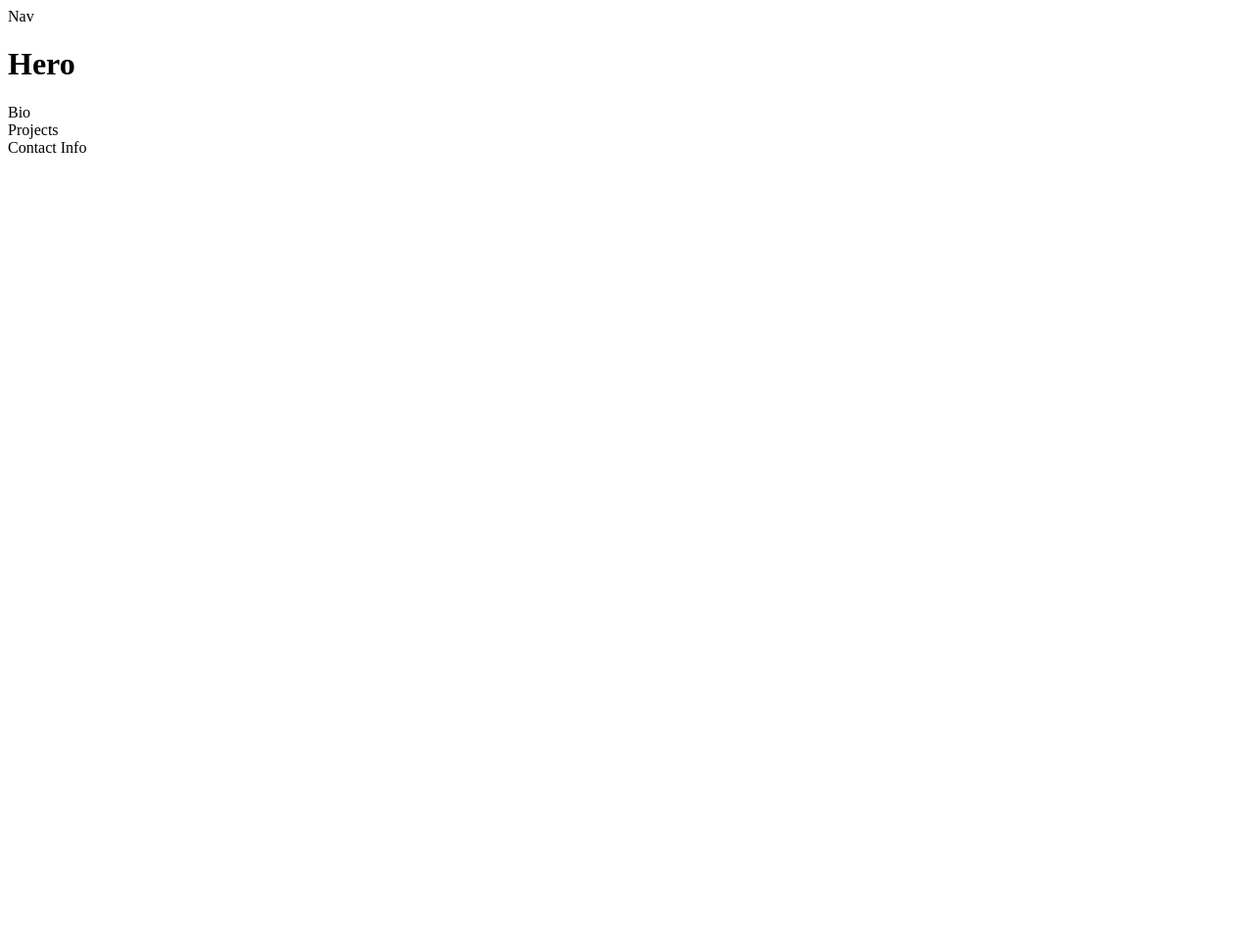
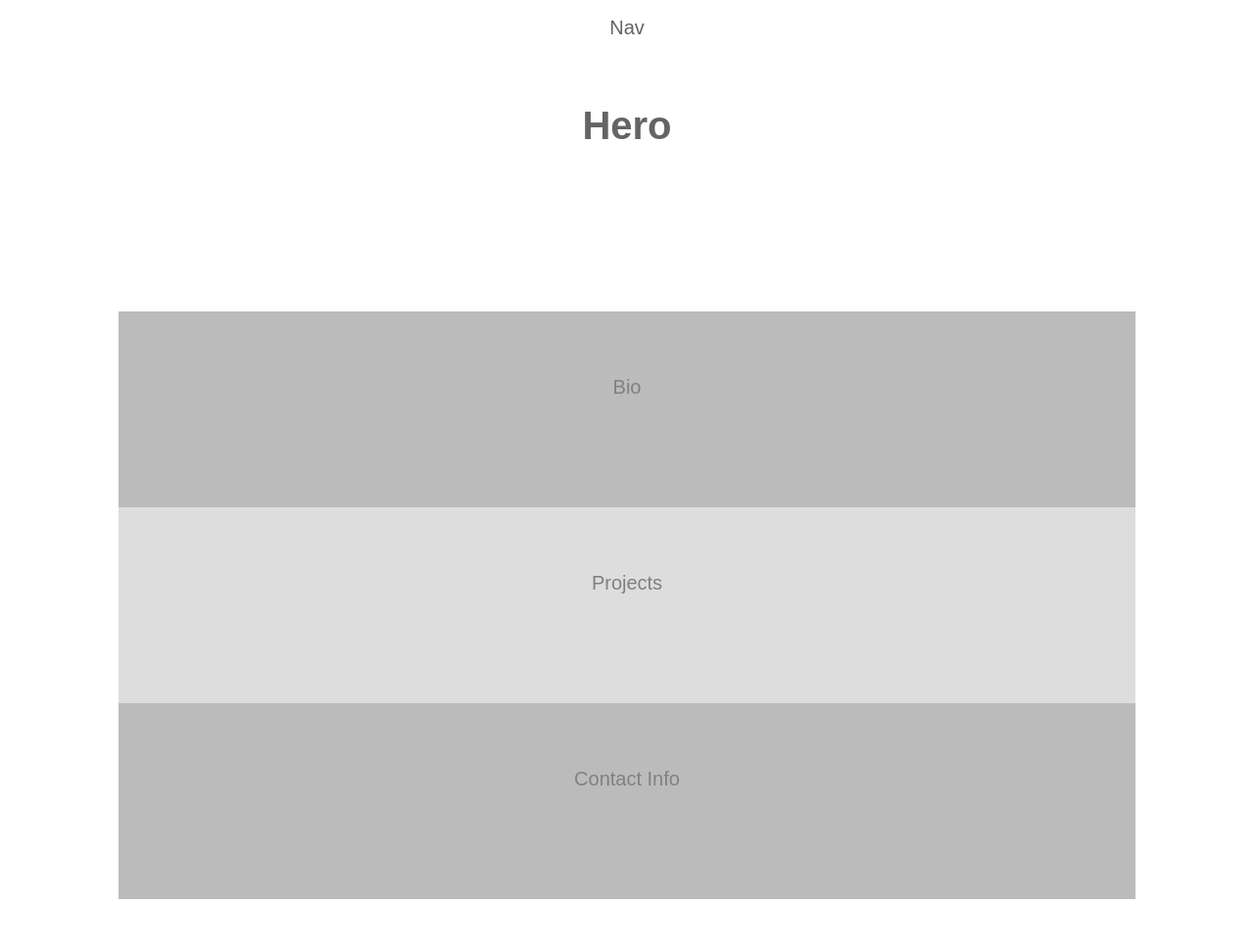
Before and after one commit to applewhite504/portfolio, a plain HTML site: page index.html in a window 1280 px wide. Shown: the whole page at 98% size. Before the commit the page ends 800 px from the top, so only its background shows below. Drawn offline with Linux system fonts and the light colour scheme.

Commit message:
updated style elements

```diff
--- a/index.html
+++ b/index.html
@@ -10,9 +10,10 @@
 <body>
     <nav role="navigation">Nav</nav>
     <main role="main">
-        <header>
+        <header role="banner">
             <h1>Hero</h1>
         </header>
+        <div>
         <section>
             Bio
         </section>
@@ -24,6 +25,7 @@
         <section>
             Contact Info
         </section>
+        </div>
     </main>
 </body>
 </html>
--- a/style.css
+++ b/style.css
@@ -0,0 +1,47 @@
+* {
+    box-sizing: border-box;
+}
+
+body {
+
+    font-family: sans-serif;
+    font-size: 20px;
+    color: rgb(102, 99, 99);
+    text-align: center;
+    line-height: 1.5;
+
+}
+
+nav {
+    background-color: white;
+    padding: 1% 0;
+    position: fixed;
+    top: 0;
+    left: 0;
+    right: 0;
+    z-index: 10;
+}
+
+header {
+    padding: 5% 0;
+  }
+
+div {
+    width: 90%;
+    color: gray;
+    border: none;
+    padding: 50px;
+    margin: 20px;
+    text-align: center;
+    display: inline-block;
+}
+
+section {
+    min-height: 200px;
+    padding: 6% 0;
+    background-color: #bbb;
+  }
+
+  section:nth-child(even) {
+    background-color: #ddd;
+  }
```
